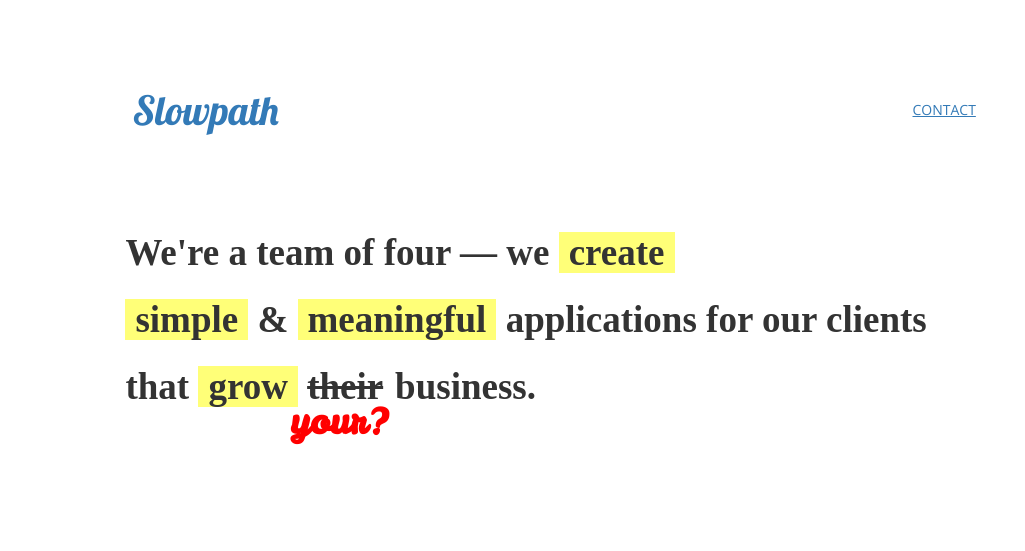
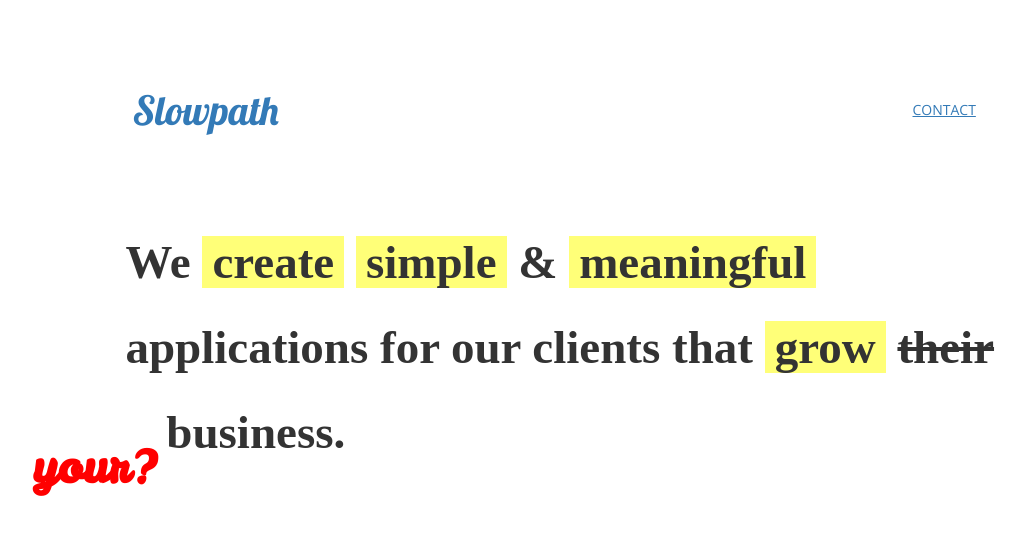
Before and after one commit to martincik/slowpath.github.io, a Jekyll site: the page built from index.html, in a window 1280 px wide. Shown: the top 551 px of the page, without its empty margins (35-1060 px from the left). Built offline with Jekyll 4.4.1, drawn with Linux system fonts in a browser that asks for light colours; nearby versions of some CDN libraries; some web fonts are replaced; grey boxes are pictures that could not be loaded.

Commit message:
Fixing text and font size

```diff
--- a/_sass/_layout.scss
+++ b/_sass/_layout.scss
@@ -67,7 +67,7 @@
   padding-right: 100px;
 
   h1 {
-    font-size: 37px;
+    font-size: 47px;
     font-weight: 700;
     line-height: 1.8em;
 
--- a/index.html
+++ b/index.html
@@ -6,7 +6,7 @@
   <div class="row">
     <div class="col-sm-offset-1 col-md-10">
       <h1>
-        We're a team of four &mdash; we <strong>create</strong>
+        We <strong>create</strong>
         <strong>simple</strong>&nbsp;&amp;&nbsp;<strong>meaningful</strong> applications for our clients that
         <strong>grow</strong> <span class="their">their</span><span class="your">your?</span> business.
       </h1>
```
